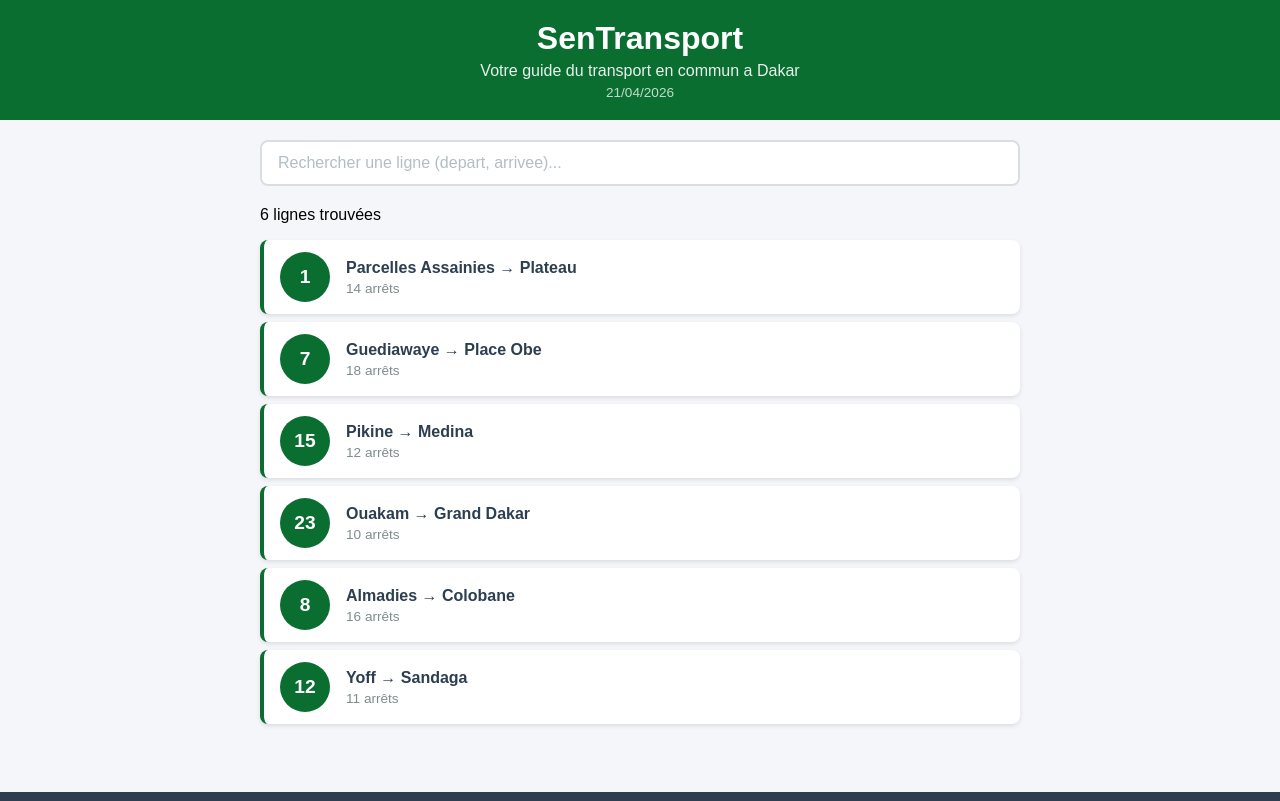
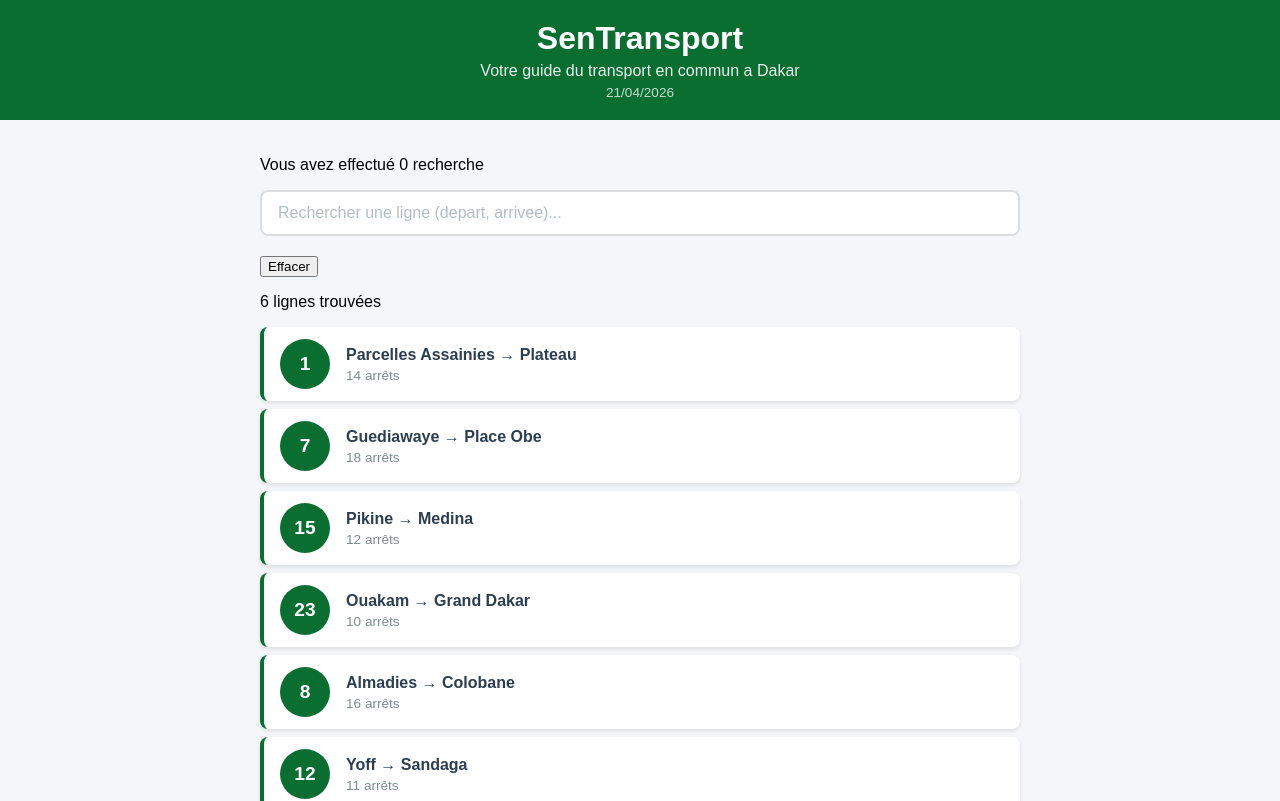
Before and after one commit to marieme-n06/SenTransport, a React (Create React App) app: page / in a window 1280 px wide. Shown: the top 801 px of the page. Built offline with nearby package versions, Linux system fonts and the light colour scheme.

Commit message:
Lab 3 : exercices terminés

```diff
--- a/src/App.js
+++ b/src/App.js
@@ -9,6 +9,7 @@ import DetailLigne from './DetailLigne';
 function App() {
   const [recherche, setRecherche] = useState("");
   const [ligneSelectionnee, setLigneSelectionnee] = useState(null);
+  const [nbRecherches, setNbRecherches] = useState(0);
 
   const lignes = [
     { id: 1, numero: "1", depart: "Parcelles Assainies",
@@ -61,10 +62,17 @@ function App() {
     <div className="App">
       <Header />
       <main className="contenu">
-        <Recherche valeur={recherche} onChange={setRecherche} />
+        <p>Vous avez effectué {nbRecherches} recherche{nbRecherches > 1 ? 's' : ''}</p>
+        <Recherche valeur={recherche} onChange={(valeur) => {
+        setRecherche(valeur);
+        setNbRecherches(nbRecherches + 1); }}  />
+        <button onClick={() => setRecherche("")}>Effacer</button>
         <p className="resultat-recherche">
           {lignesFiltrees.length} ligne{lignesFiltrees.length > 1 ? 's' : ''} trouvée{lignesFiltrees.length > 1 ? 's' : ''}
         </p>
+        {lignesFiltrees.length === 0 && (
+        <p>Aucune ligne trouvée pour "{recherche}"</p>
+        )}
         {lignesFiltrees.map(ligne => (
         <LigneBus
         key={ligne.id}
```
